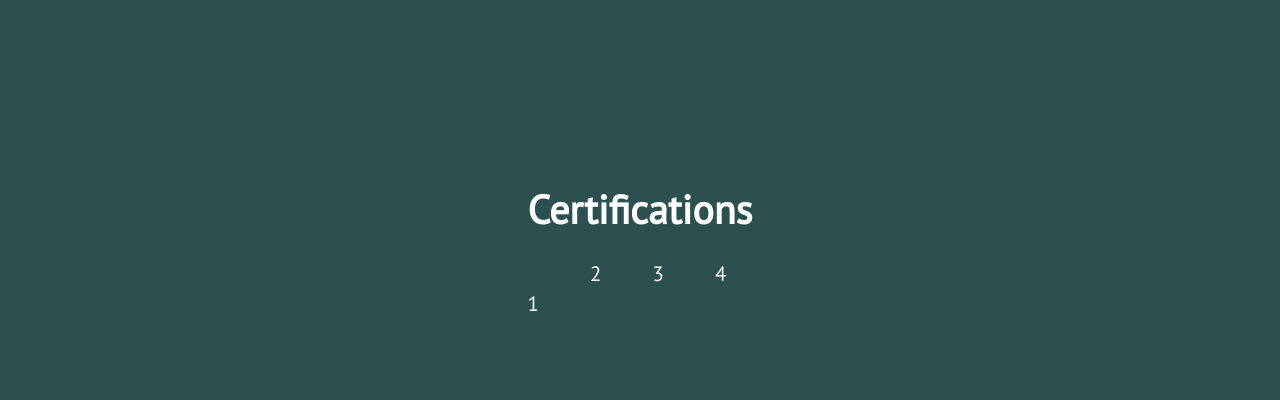
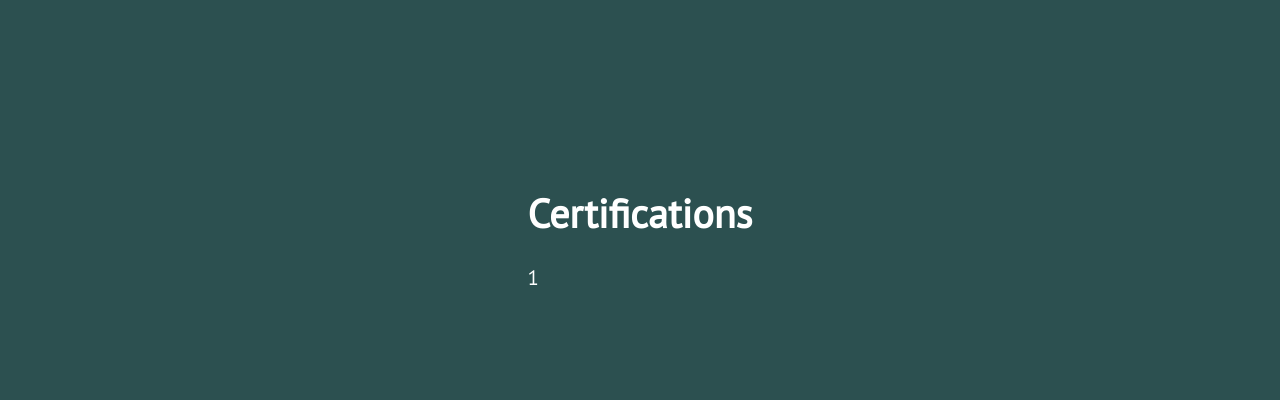
Before and after one commit to cmcabrera97/cmcabrera97.github.io, a Jekyll site: the page built from index.html, in a window 1280 px wide and 900 px high, scrolled down 2175 px. Shown: the top 400 px of the window. Built offline with Jekyll 4.4.1, drawn with Linux system fonts in a browser that asks for light colours; nearby versions of some CDN libraries.

Commit message:
Update certs.html

```diff
--- a/_includes/certs.html
+++ b/_includes/certs.html
@@ -4,19 +4,9 @@
             <div class="section-heading">
                 Certifications
             </div>
-            <div id="about-text" class="multi-column">
-                <p class="paragraph-text justify-text">
-                    1
-                </p>
-                <p class="paragraph-text justify-text">
-                    2
-                </p>
-                <p class="paragraph-text justify-text">
-                    3
-                </p>
-                <p class="paragraph-text justify-text">
-                    4
-                </p>
+            <p class="paragraph-text justify-text">
+                1
+            </p>
             </div>
         </div>
     </section>
```
